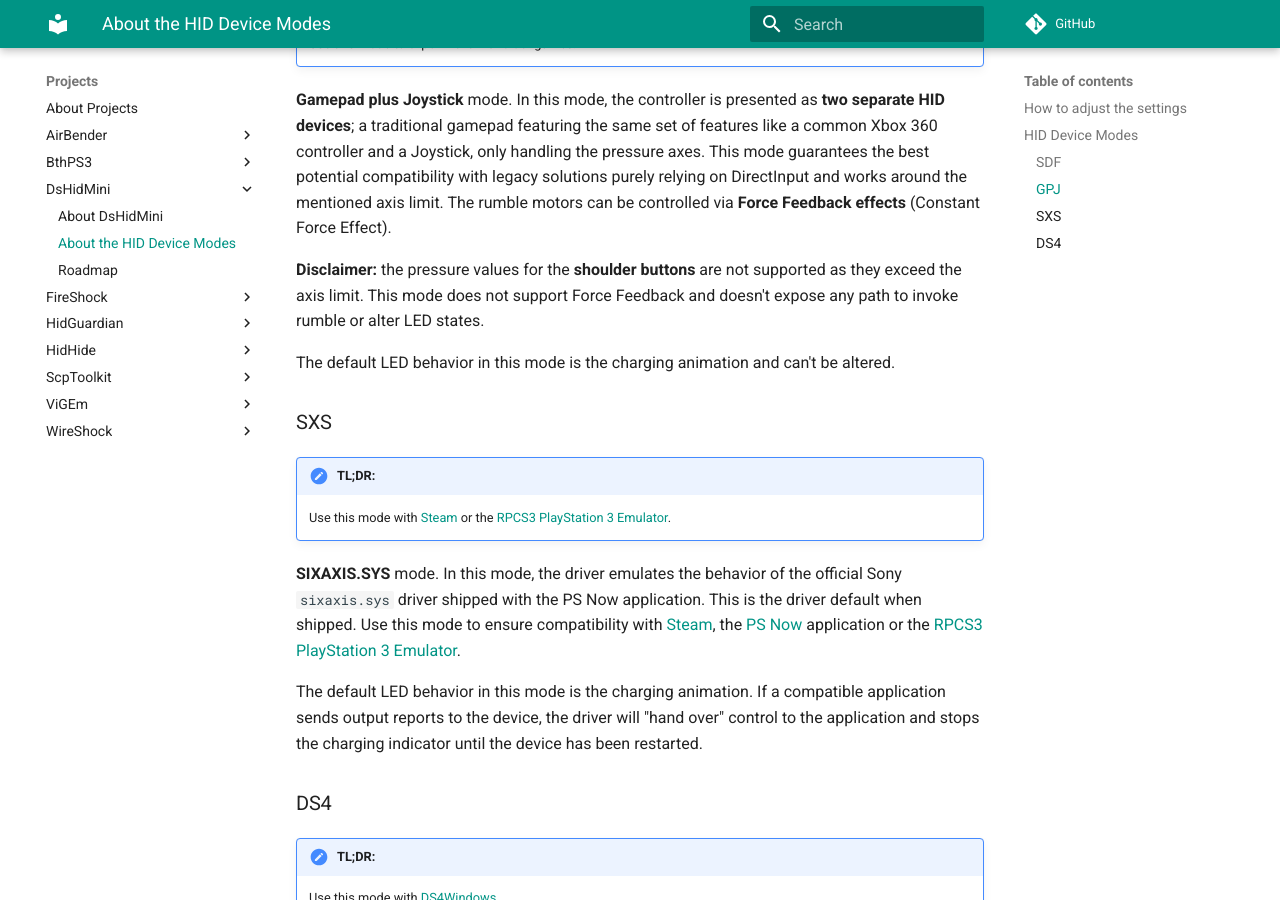
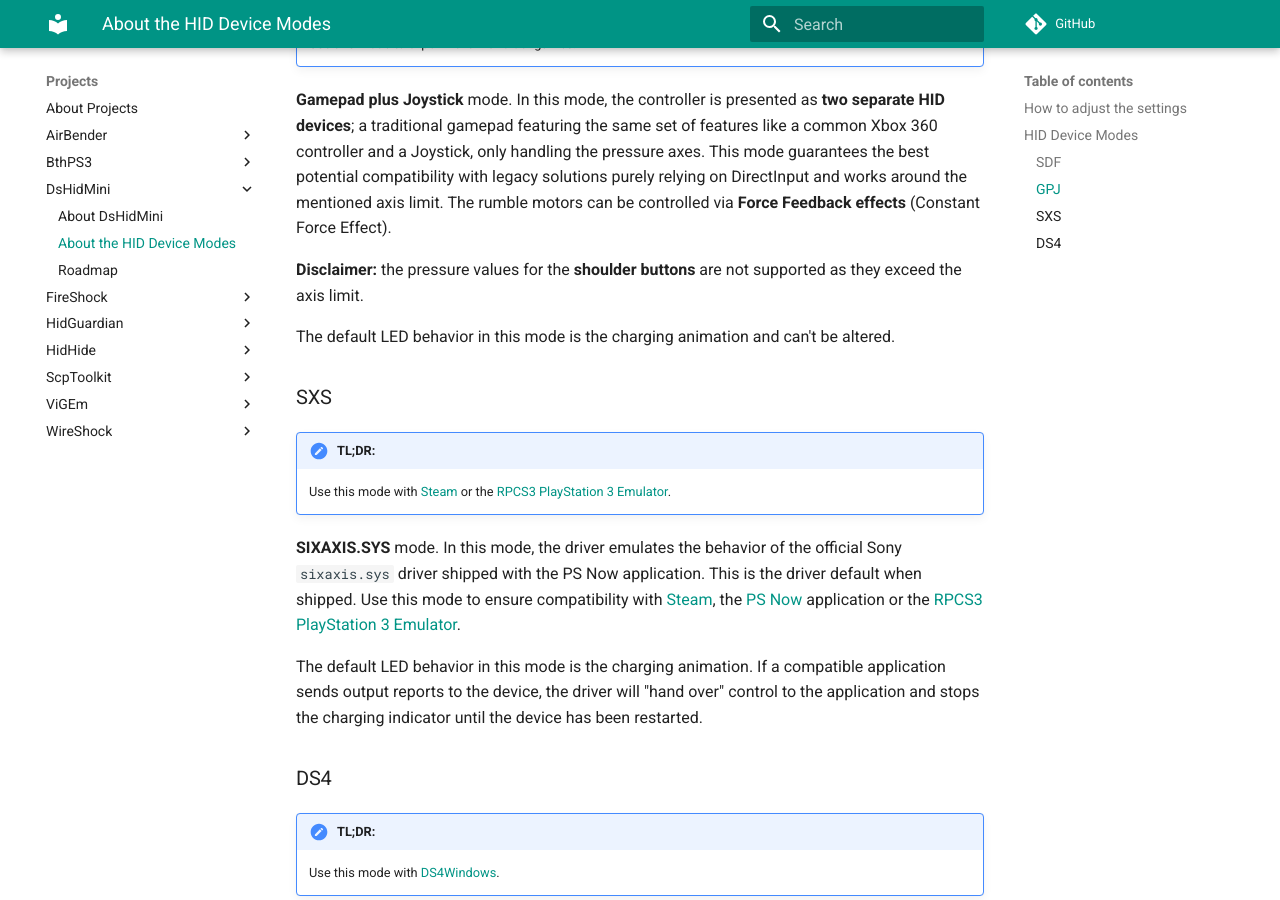
Before and after one commit to nefarius/ViGEm.github.io, an MkDocs documentation site: the page built from docs/projects/DsHidMini/HID-Device-Modes-Explained.md, in a window 1280 px wide and 900 px high, scrolled down 1212 px. Built offline with MkDocs 1.6.1 and Material for MkDocs 9.7.7, drawn with Linux system fonts in a browser that asks for light colours; comment, search, counter and statistics services are not loaded.

Commit message:
Removed incorrect statement

```diff
--- a/docs/projects/DsHidMini/HID-Device-Modes-Explained.md
+++ b/docs/projects/DsHidMini/HID-Device-Modes-Explained.md
@@ -28,7 +28,7 @@
 
 **Gamepad plus Joystick** mode. In this mode, the controller is presented as **two separate HID devices**; a traditional gamepad featuring the same set of features like a common Xbox 360 controller and a Joystick, only handling the pressure axes. This mode guarantees the best potential compatibility with legacy solutions purely relying on DirectInput and works around the mentioned axis limit. The rumble motors can be controlled via **Force Feedback effects** (Constant Force Effect).
 
-**Disclaimer:** the pressure values for the **shoulder buttons** are not supported as they exceed the axis limit. This mode does not support Force Feedback and doesn't expose any path to invoke rumble or alter LED states.
+**Disclaimer:** the pressure values for the **shoulder buttons** are not supported as they exceed the axis limit.
 
 The default LED behavior in this mode is the charging animation and can't be altered.
 
```
